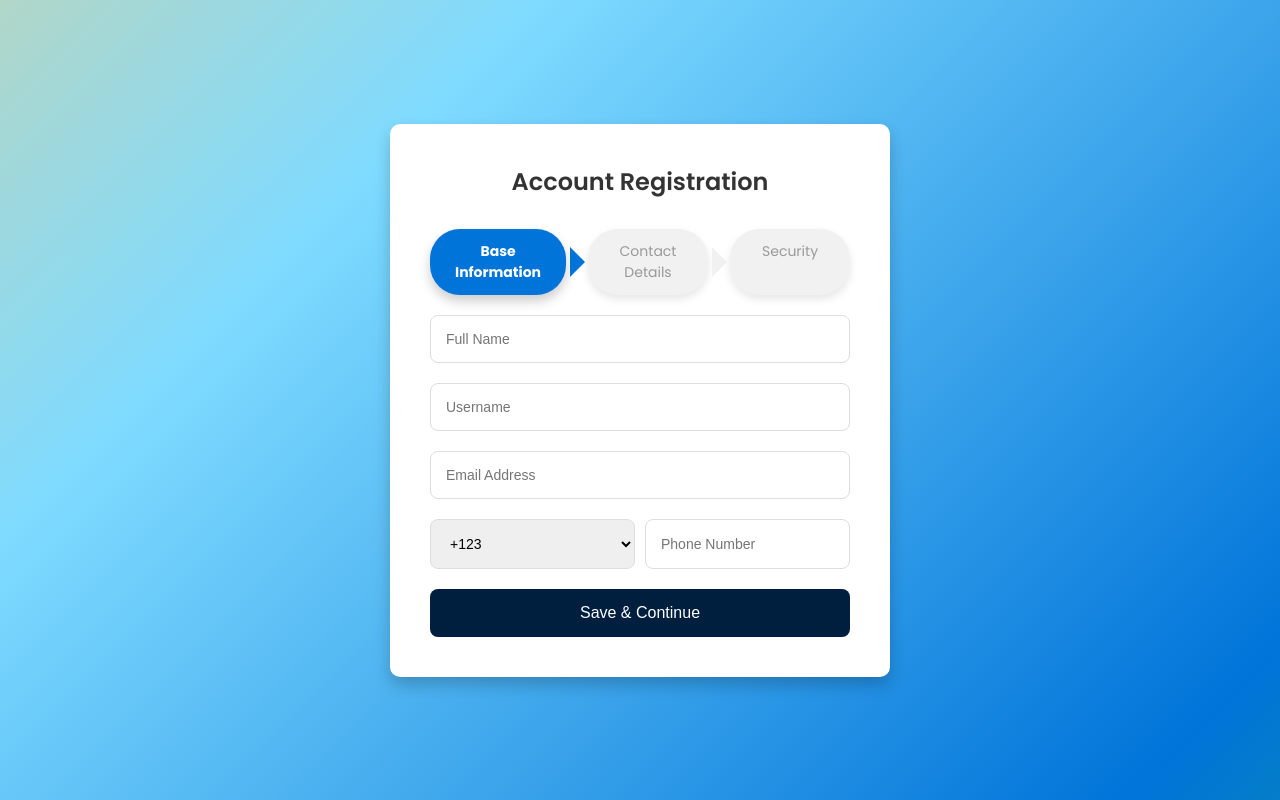
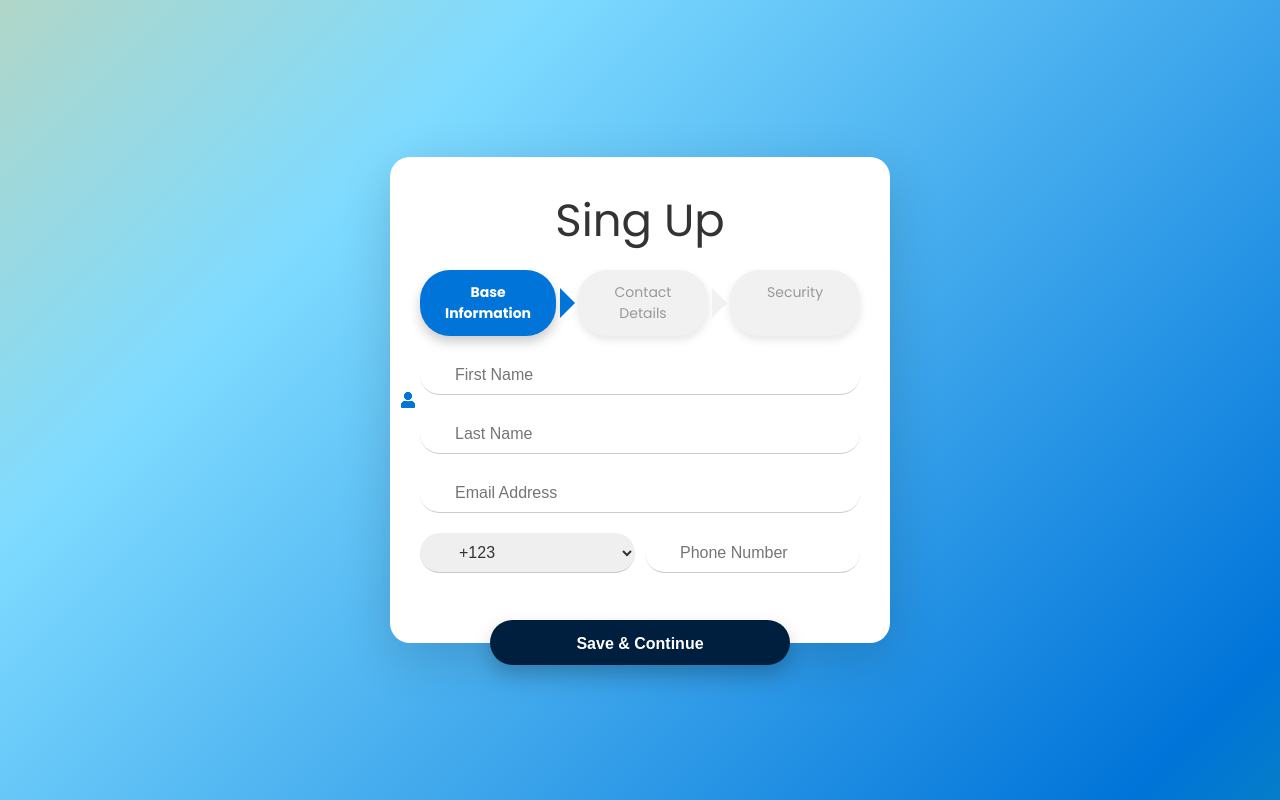
Before and after one commit to Pratyaksha-KYC/KYC_Application, a React (Create React App) app: page / in a window 1280 px wide. Built offline with nearby package versions, Linux system fonts and the light colour scheme.

Commit message:
small adjustments in Signup page

```diff
--- a/src/App.js
+++ b/src/App.js
@@ -1,13 +1,13 @@
 import logo from "./logo.svg";
 import "./App.css";
 import LoginForm from "./Components/Login/LoginForm";
-import SingupForm from "./Components/SingUp/SingupForm";
+import SignupForm from "./Components/SignUp/SignupForm";
 
 function App() {
   return (
     <div>
       {/* <LoginForm /> */}
-      <SingupForm />
+      <SignupForm />
     </div>
   );
 }
--- a/src/Components/Login/LoginForm.css
+++ b/src/Components/Login/LoginForm.css
@@ -44,7 +44,7 @@ body {
 }
 
 /* Login heading */
-.wrapper h1 {
+.form-title {
     font-size: 45px;
     margin-bottom: 15px;
     font-weight: 500;
@@ -67,6 +67,7 @@ body {
     border-bottom: 1px solid #cccccc;
     outline: none;
     transition: border-color 0.3s ease, box-shadow 0.3s ease;
+    border-radius: 30px; /* Added border-radius for oval shape */
 }
 
 /* Input focus effect with a glowing border */
--- a/src/Components/Login/LoginForm.jsx
+++ b/src/Components/Login/LoginForm.jsx
@@ -6,7 +6,7 @@ const LoginForm = () => {
     return (
         <div className="wrapper">
             <form action="">
-                <h1>Login</h1>
+                <h1 className="form-title">Login</h1>
                 <div className="input-box">
                     <input type="text" placeholder="Username" required />
                     <FaUser className="username icon" />
--- a/src/Components/SingUp/SingupForm.css
+++ b/src/Components/SignUp/SignupForm.css
@@ -25,29 +25,30 @@ body {
   }
 }
 
-  .registration-container {
-    display: flex;
-    justify-content: center;
-    align-items: center;
-    height: 100vh;
-    padding: 20px;
+/* Card wrapper for the Singup form */
+.wrapper {
+  width: 500px;
+  background-color: #ffffff;
+  border-radius: 20px;
+  padding: 30px 30px 50px;
+  box-shadow: 0px 15px 50px rgba(0, 0, 0, 0.15);
+  position: relative;
+  text-align: center;
+  transition: transform 0.3s ease, box-shadow 0.3s ease;
 }
 
-  .form-wrapper {
-    background-color: white;
-    padding: 40px;
-    border-radius: 10px;
-    box-shadow: 0 8px 16px rgba(0, 0, 0, 0.2);
-    max-width: 500px;
-    width: 100%;
+/* Subtle hover effect to elevate the card */
+.wrapper:hover {
+  transform: translateY(-5px);
+  box-shadow: 0px 20px 60px rgba(0, 0, 0, 0.25);
 }
 
+
   .form-title {
-    text-align: center;
+    font-size: 45px;
+    margin-bottom: 15px;
+    font-weight: 500;
     color: #333;
-    margin-bottom: 30px;
-    font-size: 24px;
-    font-weight: 600;
   }
 
 /* Breadcrumb Navigation Styling */
@@ -118,12 +119,14 @@ body {
   .registration-form .form-group input,
 .registration-form .form-group select {
   width: 100%;
-    padding: 15px;
-    border: 1px solid #ddd;
-    border-radius: 8px;
-    font-size: 14px;
+  padding: 10px 10px 10px 35px;
+  font-size: 16px;
+  color: #333;
+  border: none;
+  border-bottom: 1px solid #cccccc;
   outline: none;
-    transition: border-color 0.3s ease;
+  transition: border-color 0.3s ease, box-shadow 0.3s ease;
+  border-radius: 30px; /* Added border-radius for oval shape */
 }
 
   .registration-form .form-group input:focus,
@@ -131,6 +134,15 @@ body {
     border-color: #0074d9;
   }
 
+  /* Input field icons */
+  .registration-form .form-group .username-icon {
+    position: absolute;
+    left: 10px;
+    top: 50%;
+    transform: translateY(-50%);
+    color: #0074d9;
+    font-size: 16px;
+}
   .phone-input {
     display: flex;
   }
--- a/src/Components/SingUp/SingupForm.jsx
+++ b/src/Components/SignUp/SignupForm.jsx
@@ -1,7 +1,8 @@
 import React, { useState } from 'react';
-import './SingupForm.css'; // Link to the CSS
+import { FaUser, FaLock } from "react-icons/fa";
+import './SignupForm.css'; // Link to the CSS
 
-const SingupForm = () => {
+const SignupForm = () => {
   const [activeStep, setActiveStep] = useState(1); // Default to the first step
 
   const renderFormContent  = () => {
@@ -10,10 +11,12 @@ const SingupForm = () => {
         return (
           <div>
             <div className="form-group">
-              <input type="text" placeholder="Full Name" />
+              <input type="text" placeholder="First Name" />
+              <FaUser className="username-icon" />
             </div>
             <div className="form-group">
-              <input type="text" placeholder="Username" />
+              <input type="text" placeholder="Last Name" />
+              <FaUser className="username-icon" />
             </div>
             <div className="form-group">
               <input type="email" placeholder="Email Address" />
@@ -57,9 +60,9 @@ const SingupForm = () => {
   };
 
   return (
-    <div className="registration-container">
-      <div className="form-wrapper">
-        <h2 className="form-title">Account Registration</h2>
+
+      <div className="wrapper">
+        <h1 className="form-title">Sing Up</h1>
 
         {/* Breadcrumb Navigation */}
         <div className="breadcrumb-nav">
@@ -89,8 +92,7 @@ const SingupForm = () => {
           <button type="submit" className="submit-btn">Save & Continue</button>
         </form>
       </div>
-    </div>
   );
 };
 
-export default SingupForm;
+export default SignupForm;
```
Lines whose indentation alone changed are shown as unchanged.
